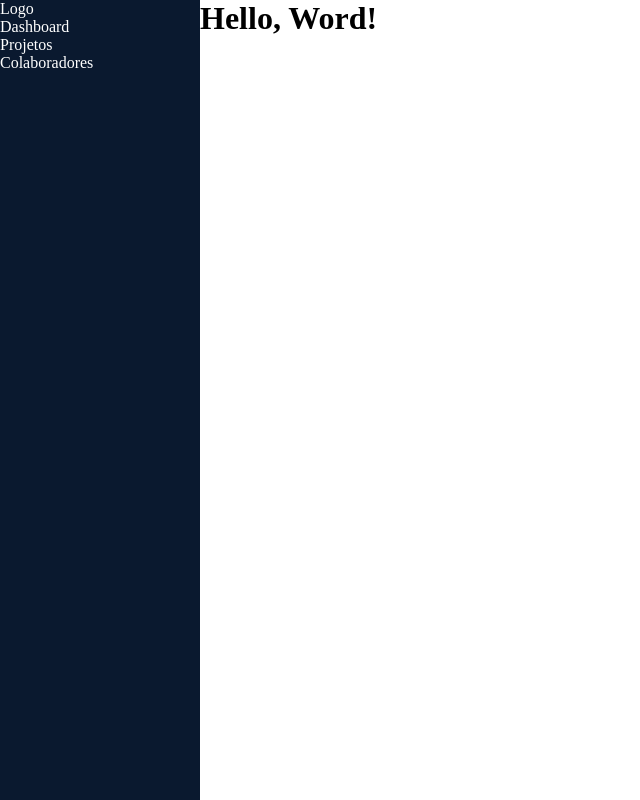
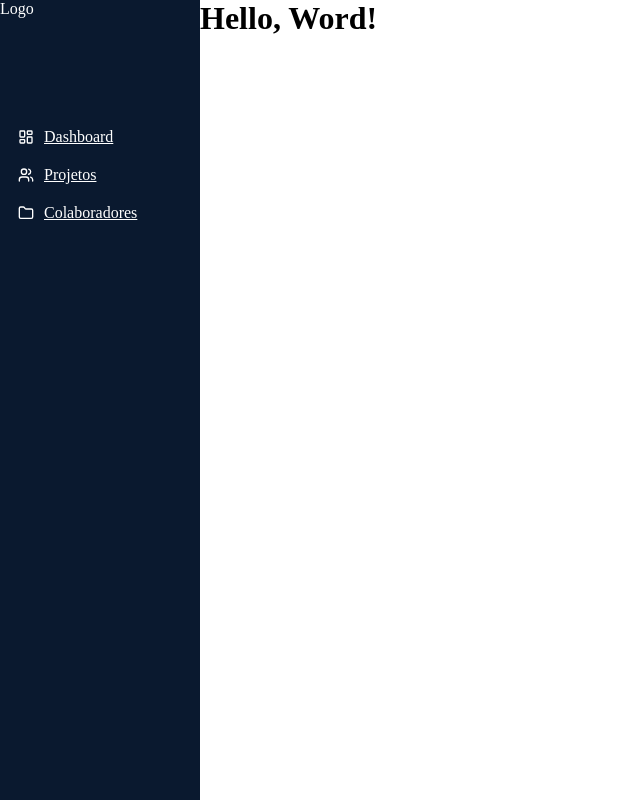
Before and after one commit to AdrielEscorcio/teste-fullstack, a Next.js app in the folder front/: page / in a window 1280 px wide. Shown: the whole page, without its empty margins (0-640 px from the left). Built offline with nearby package versions, Linux system fonts and the light colour scheme.

Commit message:
feat(nav) - menu de navegação

```diff
--- /dev/null
+++ b/front/src/components/menu.module.css
@@ -0,0 +1,26 @@
+.component {
+    margin: 0.25rem;
+    margin-top: 6rem;
+    padding: 0.25rem;
+    color: #fff;
+}
+
+.component li {
+    padding: 10px;
+    border-radius: 5px;
+    display: flex;
+    justify-content: start;
+    align-items: center;
+    gap: 10px;
+
+}
+
+.component li:hover {
+    background-color: rgba(85, 88, 92, 0.5);
+
+}
+
+.component a {
+    color: #fff;
+
+}
--- a/front/src/components/menu.tsx
+++ b/front/src/components/menu.tsx
@@ -1,9 +1,13 @@
+import Link from "next/link";
+import style from "./menu.module.css"
+import { LuLayoutDashboard, LuUsers, LuFolder } from 'react-icons/lu';
+
 export default function Menu(){
     return (
-        <ul>
-            <li>Dashboard</li>
-            <li>Projetos</li>
-            <li>Colaboradores</li>
+        <ul className={`${style.component}`}>
+            <Link href={"/dashboard"}><li><LuLayoutDashboard /> Dashboard</li></Link>
+            <Link href={"/projetos"}><li><LuUsers /> Projetos</li></Link>
+            <Link href={"/colaboradores"}><li><LuFolder />Colaboradores</li></Link>
         </ul>
     )
 }
```
